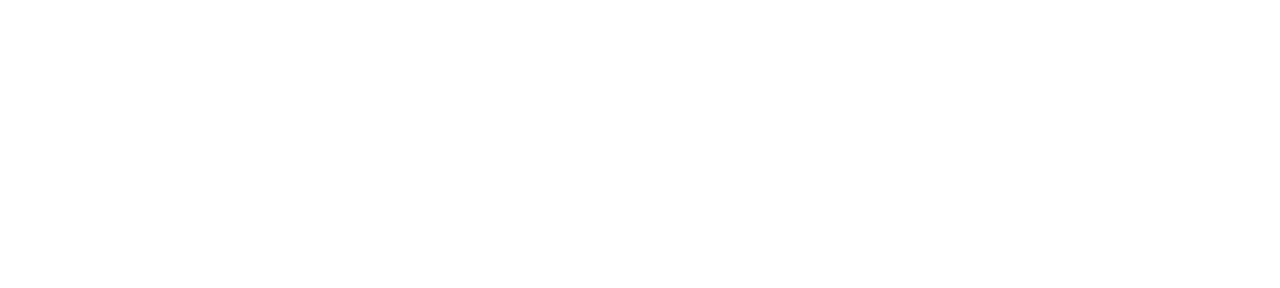
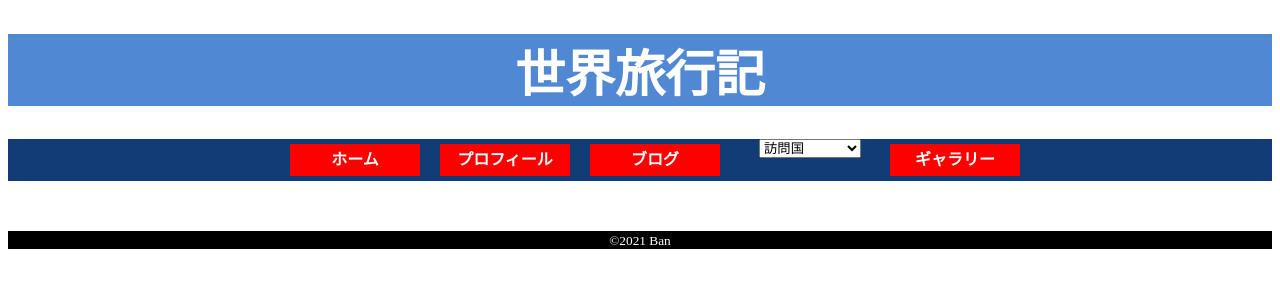
Before and after one commit to VAN1119/WorldTrip, a plain HTML site: page blog.html in a window 1280 px wide. Drawn offline with Linux system fonts and the light colour scheme.

Commit message:
make pages

```diff
--- a/blog.html
+++ b/blog.html
@@ -0,0 +1,45 @@
+<!DOCTYPE html>
+<html lang="ja">
+<head>
+    <meta charset="UTF-8">
+    <meta http-equiv="X-UA-Compatible" content="IE=edge">
+    <meta name="viewport" content="width=device-width, initial-scale=1.0">
+    <link rel="stylesheet" href="stylesheet.css">
+    <link rel="icon" href="images/favi.jpg">
+    <title>WorldTrip</title>
+</head>
+<body>
+    <header>
+        <h1>世界旅行記</h1>
+        <ul>
+            <li class="nav"><a  href="index.html">ホーム</a></li>
+            <li class="nav"><a  href="profile.html">プロフィール</a></li>
+            <li class="nav"><a  href="blog.html">ブログ</a></li>
+            <li class="nav">
+                <select>
+                    <option>訪問国</option>
+                    <option>フィリピン</option>
+                    <option>カナダ</option>
+                    <option>アメリカ</option>
+                    <option>メキシコ</option>
+                    <option>キューバ</option>
+                    <option>ボリビア</option>
+                    <option>コロンビア</option>
+                    <option>ベネズエラ</option>
+                    <option>エクアドル</option>
+                    <option>ペルー</option>
+                    <option>チリ</option>
+                    <option>アルゼンチン</option>
+                    <option>ウルグアイ</option>
+                    <option>パラグアイ</option>
+                </select>
+            </li>
+            <li class="nav"><a  href="gallery.html">ギャラリー</a></li>
+        </ul>
+    </header>
+    <main></main>
+    <footer>
+        <small>&copy;2021 Ban</small>
+    </footer>
+</body>
+</html>
--- a/stylesheet.css
+++ b/stylesheet.css
@@ -27,7 +27,7 @@ ul {
 
 .nav {
   list-style: none;
-  width: 120px;
+  width: 150px;
   text-align: center;
 }
 
@@ -35,13 +35,20 @@ ul {
   width: 200px;
   text-align: center;
   background-color: #333;
+  margin: 0 10px;
 }
 
-li a {
+ul li a {
+    display: block;
+    width: 130px;
+    line-height: 32px;
     text-decoration: none;
     color: #fff;
     background-color: red;
     font-weight: bold;
     margin: 5px 5px;
-    width: 100%;
 }
+
+ul li a:hover {
+    opacity: 0.7;
+}
```
Also changed, not shown: gallery.html (+45 -0 lines), index.html (+4 -4 lines), profile.html (+45 -0 lines).
